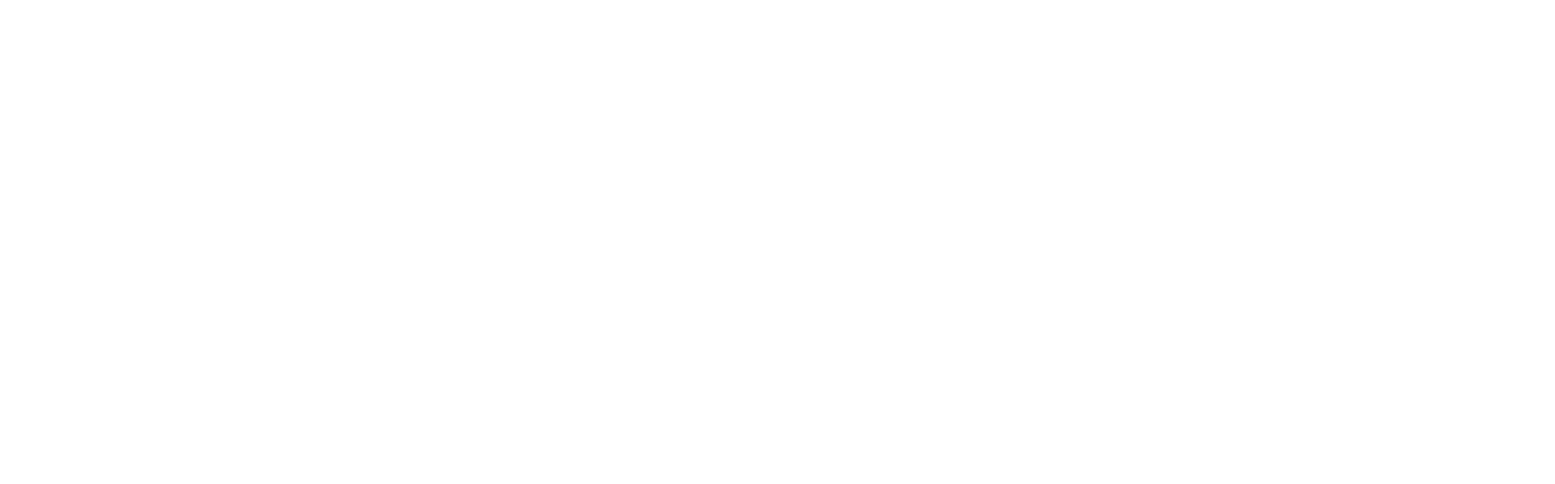
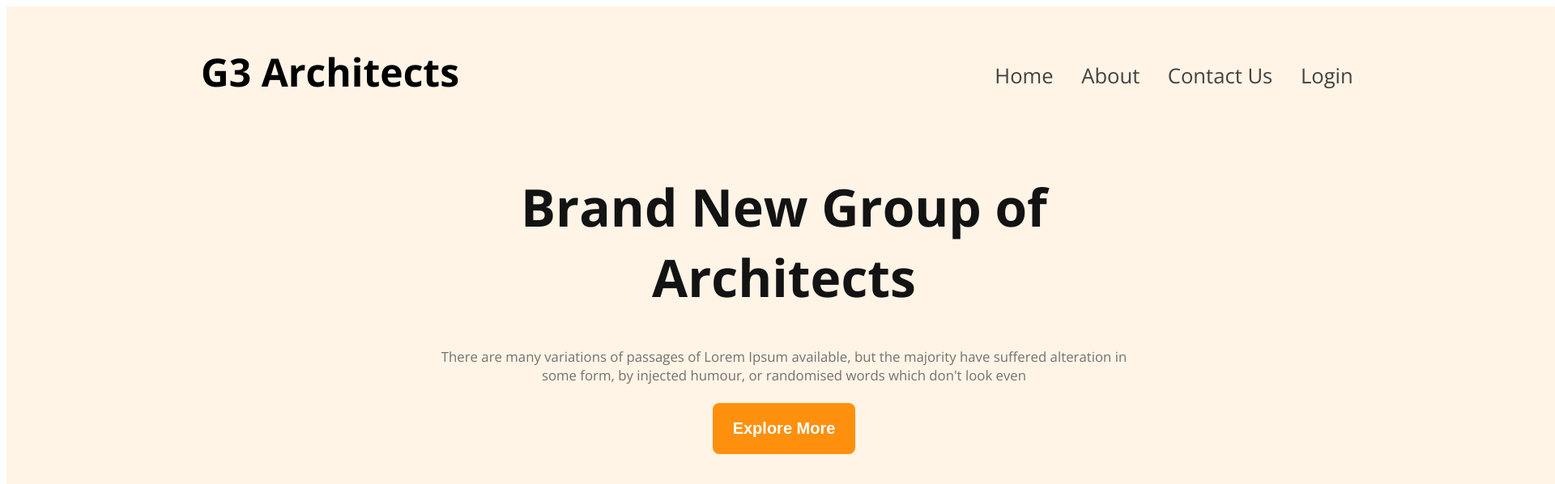
Before and after one commit to naiem7788/g3-arcitects-resposive, a plain HTML site: page index.html in a window 1280 px wide. Shown: the top 598 px of the page at 81% size, 1920 px wide, since content can reach past the window. Drawn offline with nearby package versions, Linux system fonts and the light colour scheme.

Commit message:
Complete Header Section With Responsice Layout for 576px

```diff
--- a/Style/arcitects.css
+++ b/Style/arcitects.css
@@ -6,3 +6,93 @@
   font-weight: 400;
   font-style: normal;
 }
+
+.navbar,
+.banner {
+  max-width: 1440px;
+  margin: 0 auto;
+}
+
+.navbar,
+.nav-links {
+  display: flex;
+
+}
+
+.bg-light {
+  background-color: rgba(255, 144, 14, 0.1);
+  width: 1920px;
+}
+
+.navbar {
+  justify-content: space-between;
+  align-items: center;
+}
+
+.brand {
+  font-weight: 700;
+  font-size: 3rem;
+}
+
+.nav-links {
+  width: 477px;
+  height: 26px;
+  justify-content: space-around;
+}
+
+.nav-link {
+  text-decoration: none;
+  font-size: 1.6rem;
+  color: #424242;
+}
+
+.nav-item {
+  list-style: none;
+  justify-content: space-around;
+}
+
+.banner-content {
+  width: 862px;
+  margin: 0 auto;
+  align-items: center;
+  text-align: center;
+}
+
+.banner-title {
+  font-weight: 700;
+  font-size: 4rem;
+  color: #131313;
+  text-align: center;
+}
+
+.banner-description {
+  width: 862px;
+  height: 52px;
+  font-size: 1.05rem;
+  color: #727272;
+  text-align: center;
+}
+
+.btn-primary {
+  background-color: #ff900e;
+  color: white;
+  padding: 20px 25px;
+  font-size: 1.25rem;
+  font-weight: 600;
+  border: none;
+  border-radius: 8px;
+  cursor: pointer;
+}
+
+.banner-png {
+  width: 100%;
+  margin-top: 40px;
+}
+
+@media screen and (max-width: 576px) {
+
+  .navbar,
+  .nav-links {
+    flex-direction: column;
+  }
+}
--- a/index.html
+++ b/index.html
@@ -1,14 +1,35 @@
 <!DOCTYPE html>
 <html lang="en">
+
 <head>
     <meta charset="UTF-8">
     <meta name="viewport" content="width=device-width, initial-scale=1.0">
     <title>G3 Arcitects</title>
     <link rel="stylesheet" href="Style/arcitects.css">
 </head>
+
 <body class="open-sans-font">
-    <header>
-
+    <header class="bg-light">
+        <nav class="navbar">
+            <h3 class="brand">G3 Architects</h3>
+            <ul class="nav-links">
+                <li class="nav-item"><a href="" class="nav-link">Home</a></li>
+                <li class="nav-item"><a href="" class="nav-link">About</a></li>
+                <li class="nav-item"><a href="" class="nav-link">Contact Us</a></li>
+                <li class="nav-item"><a href="" class="nav-link">Login</a></li>
+            </ul>
+        </nav>
+        <div class="banner">
+            <div class="banner-content">
+                <h1 class="banner-title">Brand New Group of Architects</h1>
+                <p class="banner-description">
+                    There are many variations of passages of Lorem Ipsum available, but the majority have suffered
+                    alteration in some form, by injected humour, or randomised words which don't look even
+                </p>
+                <button class="btn-primary">Explore More</button>
+            </div>
+            <img class="banner-png" src="Style/images/banner.png" alt="">
+        </div>
     </header>
     <main>
 
@@ -17,4 +38,5 @@
 
     </footer>
 </body>
+
 </html>
```
